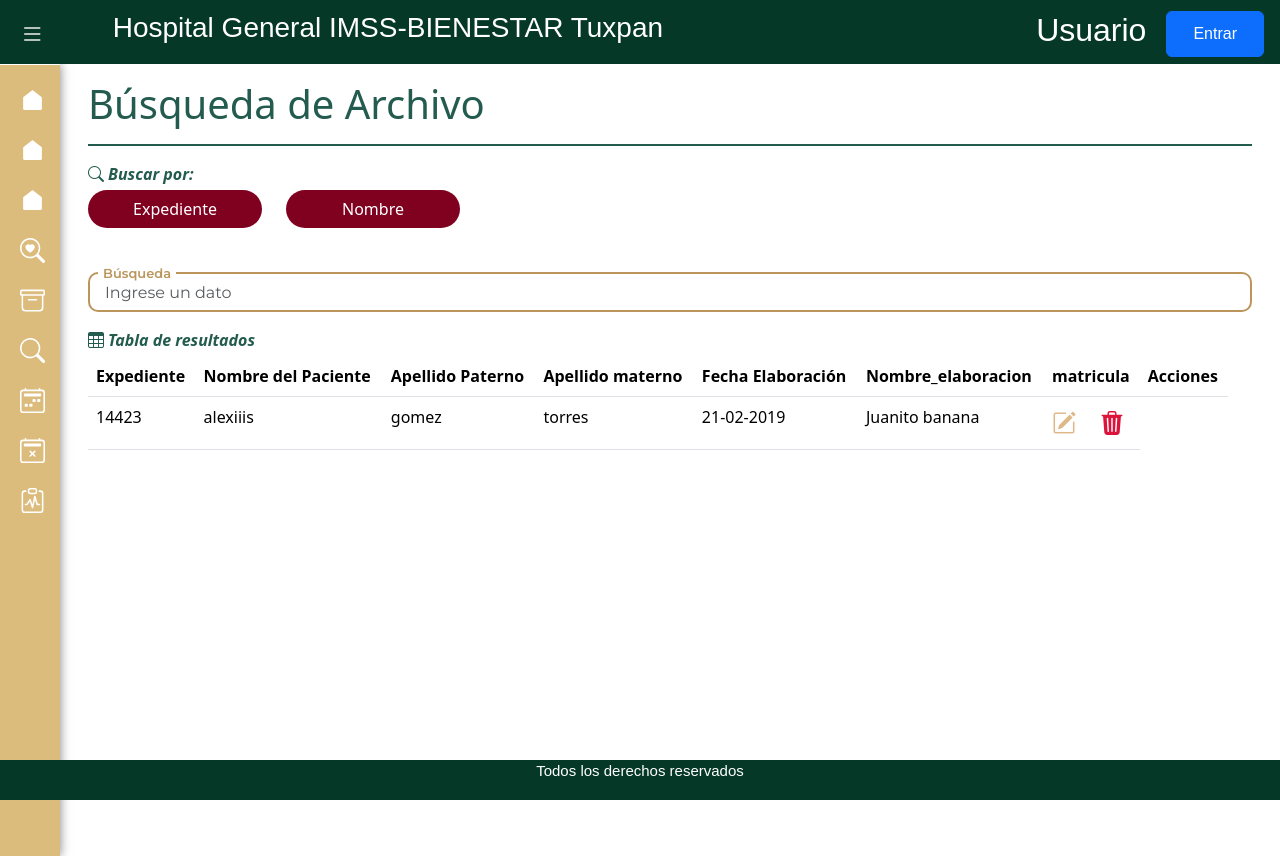
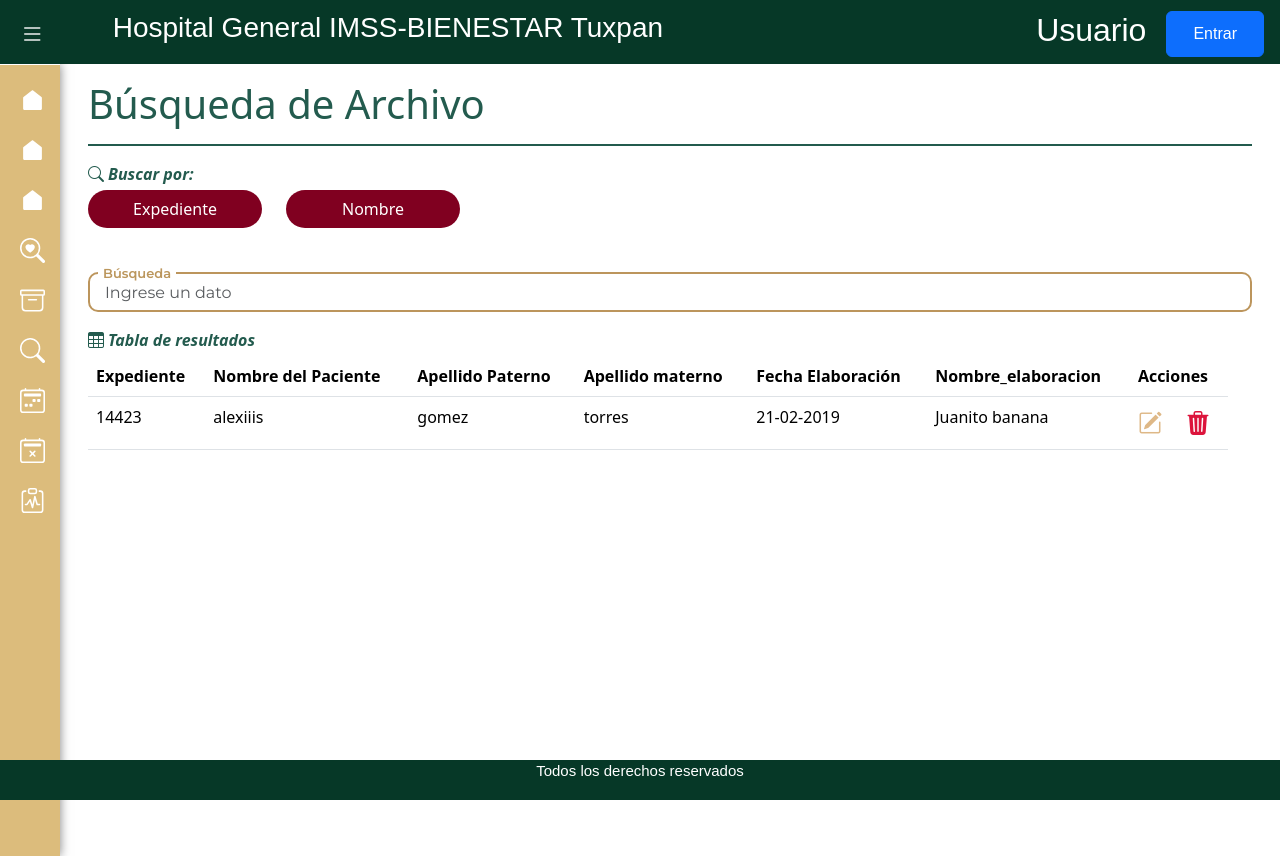
Before and after one commit to Adolfo2803/Proyecto-sishasm, an Angular app: page /buscar_archivo in a window 1280 px wide. Built offline with nearby package versions, Linux system fonts and the light colour scheme.

Commit message:
Logro: correcion de iconos de accion

```diff
--- a/src/app/business/archivo-clinic/components/archivo-table/archivo-table.component.html
+++ b/src/app/business/archivo-clinic/components/archivo-table/archivo-table.component.html
@@ -9,7 +9,6 @@
             <th scope="col">Apellido materno</th>
             <th scope="col">Fecha Elaboración</th>
             <th scope="col">Nombre_elaboracion</th>
-            <th scope="col">Matricula</th>
             <th scope="col">Acciones</th>
 
 
--- a/src/app/business/archivo-clinic/components/busqueda/busqueda.component.html
+++ b/src/app/business/archivo-clinic/components/busqueda/busqueda.component.html
@@ -50,7 +50,6 @@
                             <th scope="col">Apellido materno</th>
                             <th scope="col">Fecha Elaboración</th>
                             <th scope="col">Nombre_elaboracion</th>
-                            <th scope="col">matricula</th>
                             <th scope="col">Acciones</th>
 
                           </tr>
```
